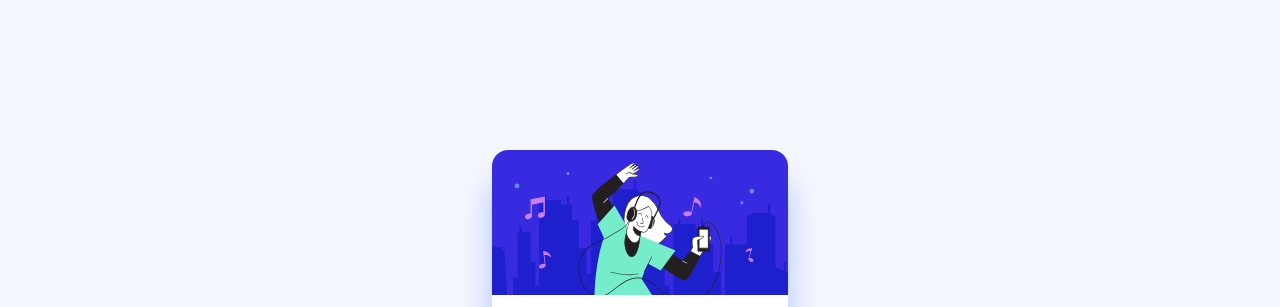
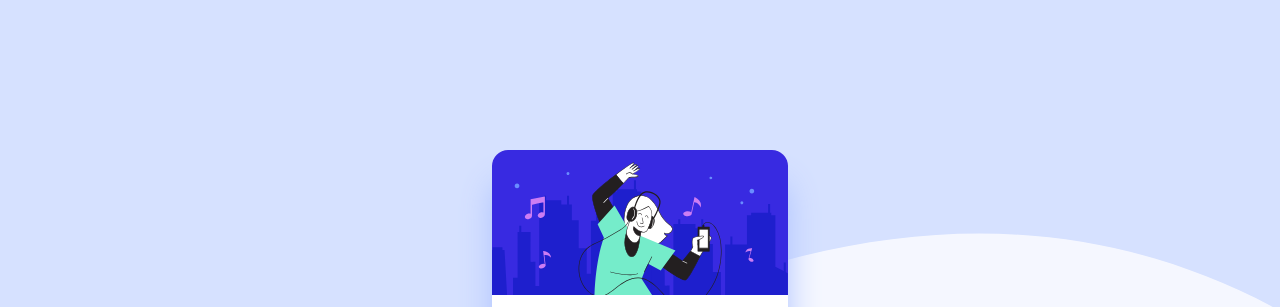
Before and after one commit to TheAashay/order-summary-component, a plain HTML site: page index.html in a window 1280 px wide. Shown: the top 307 px of the page. Drawn offline with Linux system fonts and the light colour scheme.

Commit message:
add background pattern to body

```diff
--- a/style.css
+++ b/style.css
@@ -8,6 +8,16 @@
 body {
     min-height: 100vh;
     background-color: hsl(225, 100%, 98%);
+    background-image: url(images/pattern-background-mobile.svg);
+    background-repeat: no-repeat;
+    background-position: top 0;
+    background-size: contain;
+}
+
+@media screen and (min-width: 750px) {
+    body {
+        background-image: url(images/pattern-background-desktop.svg);
+    }
 }
 
 main {
```
Also changed, not shown: images/desktop-ss.png (added), images/mobile-ss.png (added), 1 other file.
